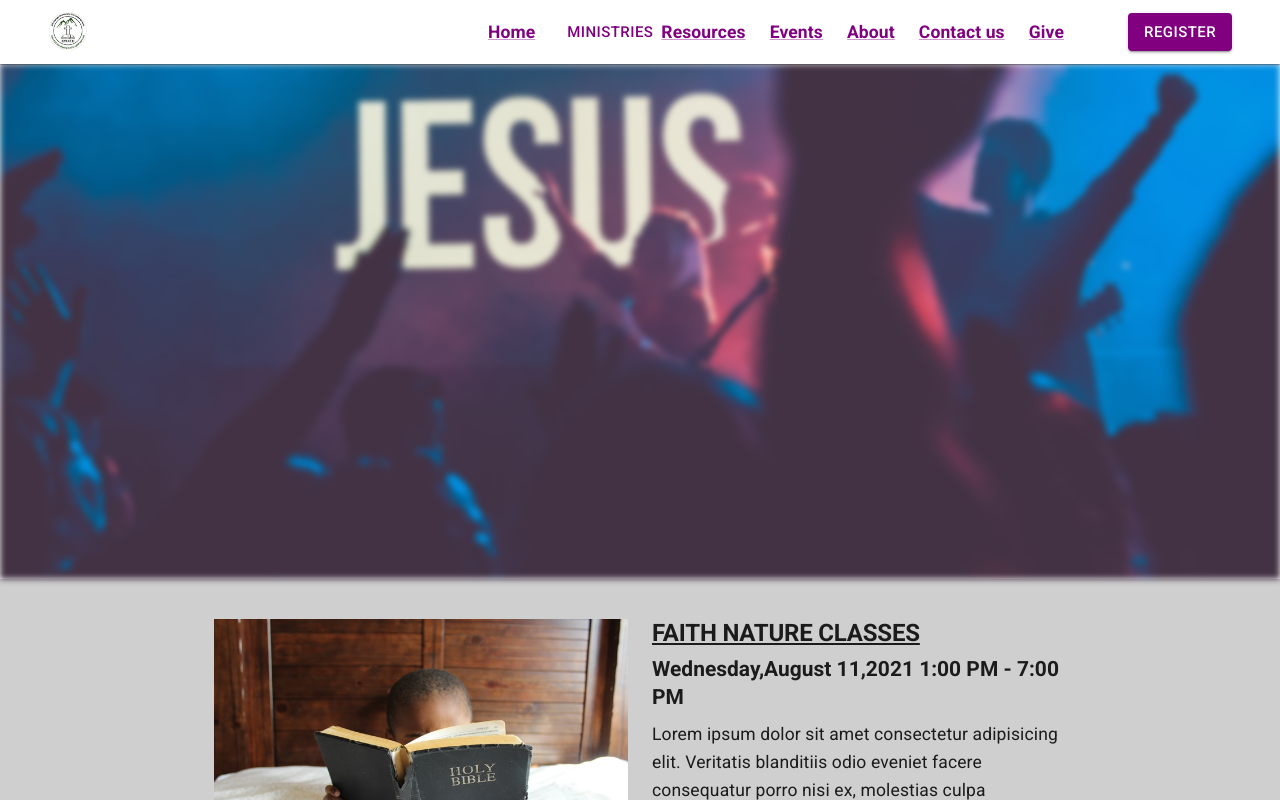
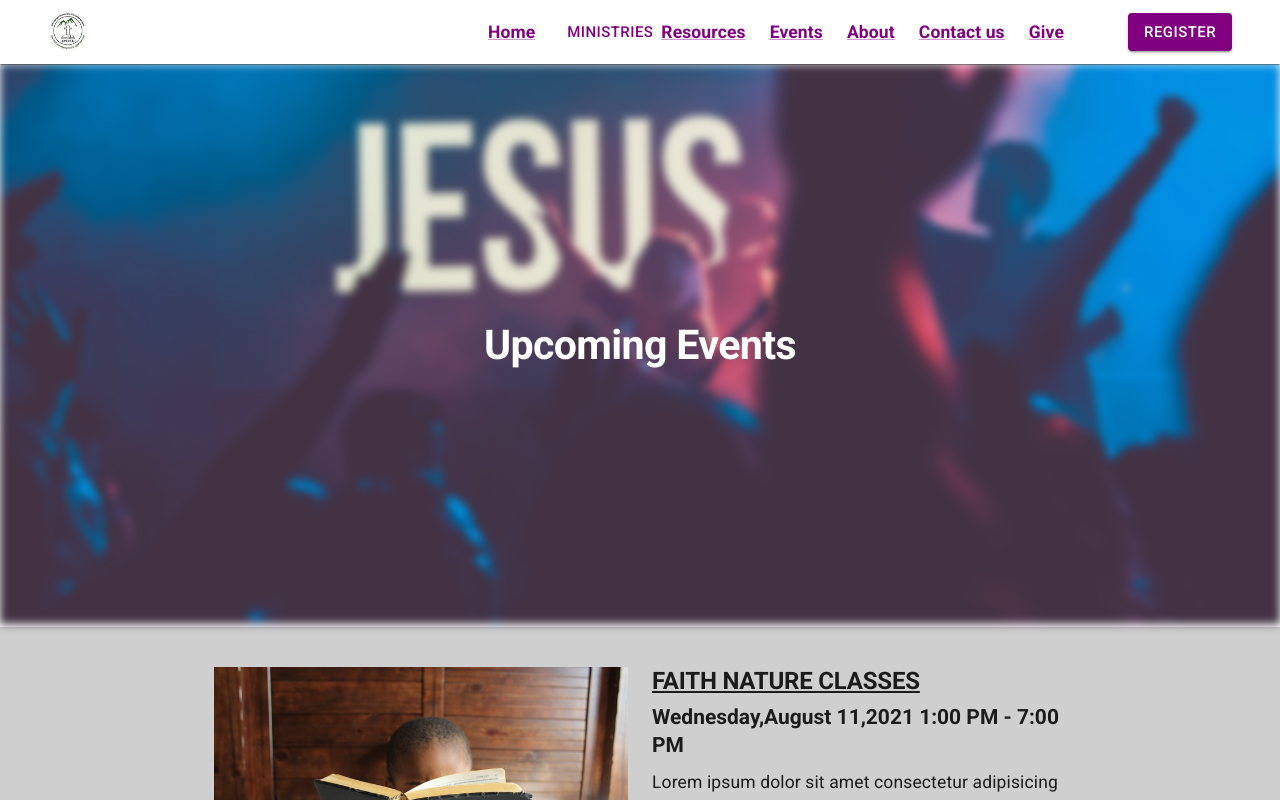
Before and after one commit to KyU-Christian-Union/kyucuwebapp, a React (Create React App) app: page /events in a window 1280 px wide. Shown: the top 800 px of the page. Built offline with nearby package versions, Linux system fonts and the light colour scheme.

Commit message:
events page image correction

```diff
--- a/src/pages/EventsPage/EventsPage.jsx
+++ b/src/pages/EventsPage/EventsPage.jsx
@@ -1,4 +1,4 @@
-import { Container } from '@mui/material';
+import { Typography } from '@mui/material';
 import React from 'react';
 import makeStyles from '@mui/styles/makeStyles';
 import EventWrapper from '../../components/EventWrapper/EventWrapper';
@@ -6,18 +6,15 @@ import Footer from '../../components/Footer/Footer';
 import eventsHeader from '../../assets/images/eventspageheader_image.jpg';
 import PublicAppBar from '../../components/AppBars.jsx/PublicAppBar';
 
-const useStyles = makeStyles(theme => ({
-  image: {
-    objectFit: 'cover',
-    padding: theme.spacing(0),
-    margin: theme.spacing(0)
+const useStyles = makeStyles(() => ({
+  eventsImage: {
+    width: '100%',
+    height: '70vh',
+    filter: 'blur(4px)',
+    objectFit: 'cover'
   },
-  imageContainer: {
-    padding: theme.spacing(0),
-    backgroundSize: 'cover',
-    backgroundPosition: 'center center',
-    backgroundRepeat: 'no-repeat',
-    backgroundBlendMode: 'multiply,normal'
+  eventsImageParent: {
+    position: 'relative'
   }
 }));
 
@@ -26,7 +23,25 @@ const EventsPage = () => {
   return (
     <>
       <PublicAppBar />
-      <Container
+      <div className={classes.eventsImageParent}>
+        <img src={eventsHeader} alt="EventsImage" className={classes.eventsImage} />
+        <Typography
+          variant="h1"
+          align="center"
+          sx={{
+            position: 'absolute',
+            top: '50%',
+            left: '50%',
+            transform: 'translate(-50%,-50%)',
+            color: 'white',
+            fontWeight: 800,
+            width: '100%'
+          }}
+        >
+          Upcoming Events
+        </Typography>
+      </div>
+      {/* <Container
         maxWidth="xl"
         className={classes.imageContainer}
         style={{
@@ -35,7 +50,7 @@ const EventsPage = () => {
           width: '100%',
           filter: 'blur(3px)'
         }}
-      />
+      /> */}
       {/** add an 'Upcoming Events' centered typography */}
       <EventWrapper />
       <Footer />
```
